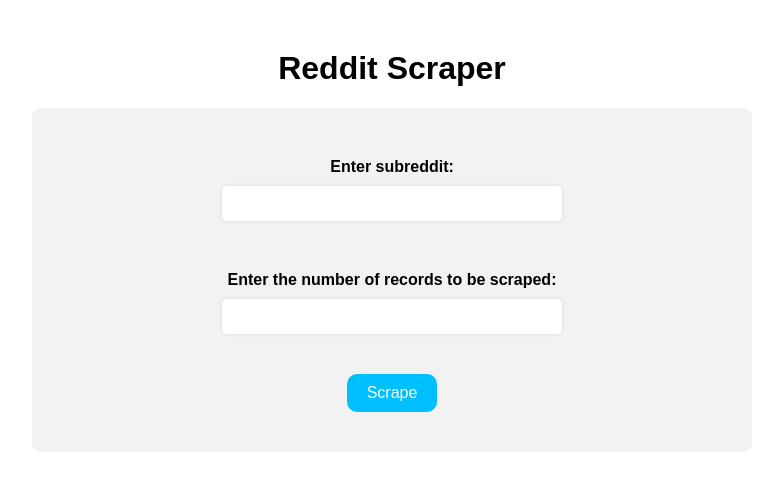
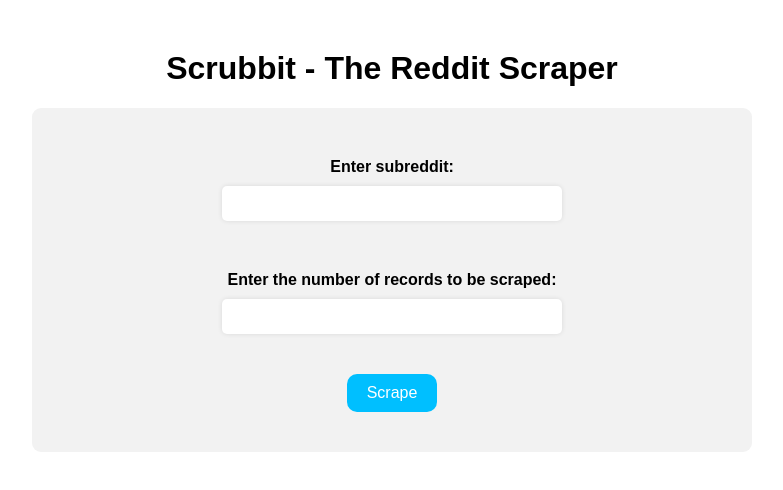
Before and after one commit to Vish1504/reddit_scraper, a website: page index.html in a window 1280 px wide. Shown: the whole page, without its empty margins (248-1031 px from the left). Drawn offline with Linux system fonts and the light colour scheme.

Commit message:
Update index.html
Updated h1

```diff
--- a/index.html
+++ b/index.html
@@ -2,7 +2,7 @@
 <html>
 
     <head>
-        <title>Subreddit Scraper Form</title>
+        <title>Scrubbit - Subreddit Scraper Form</title>
         <style>
             body {
                 font-family: Arial, sans-serif;
@@ -76,7 +76,7 @@
     </head>
 
     <body>
-        <h1>Reddit Scraper</h1>
+        <h1>Scrubbit - The Reddit Scraper</h1>
         <form action="/scrape" method="POST">
             <div class="inputContainer">
                 <label for="subreddit">Enter subreddit:</label>
```
